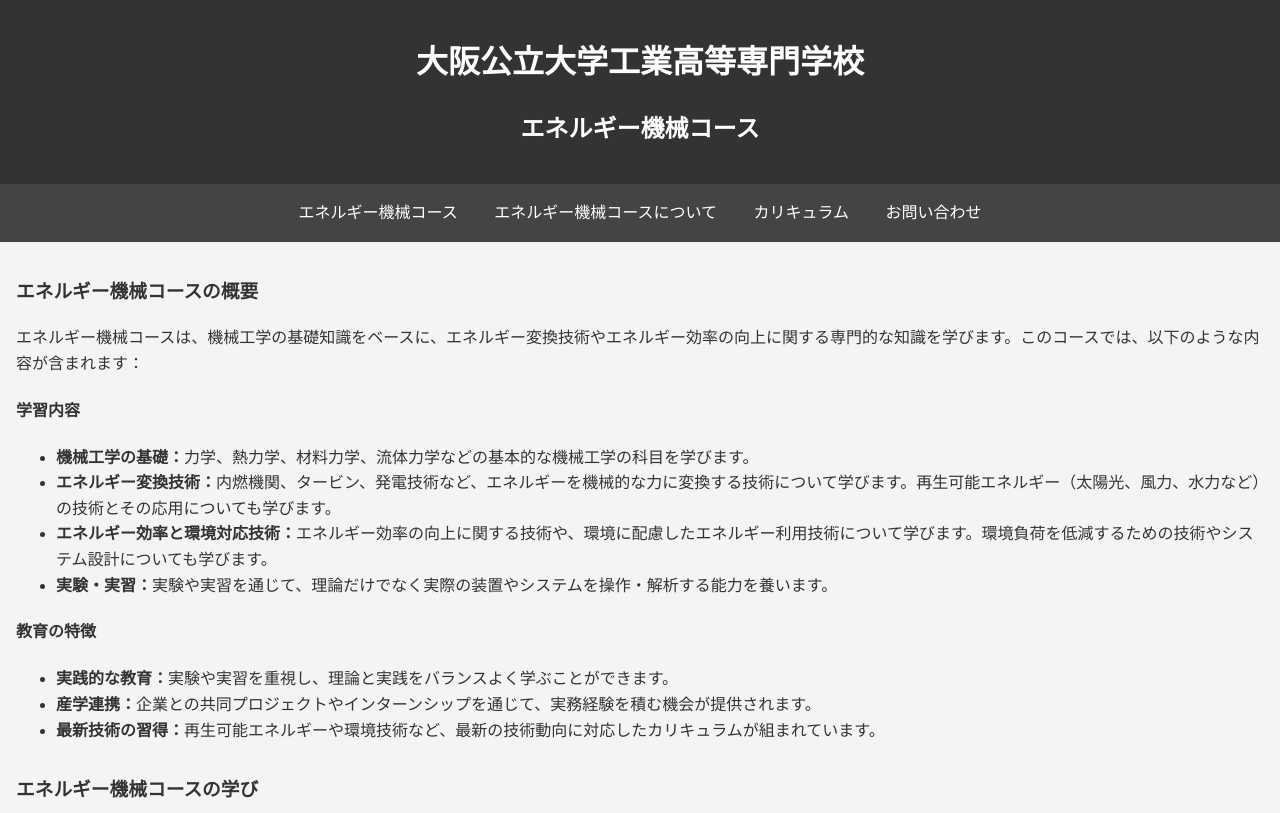
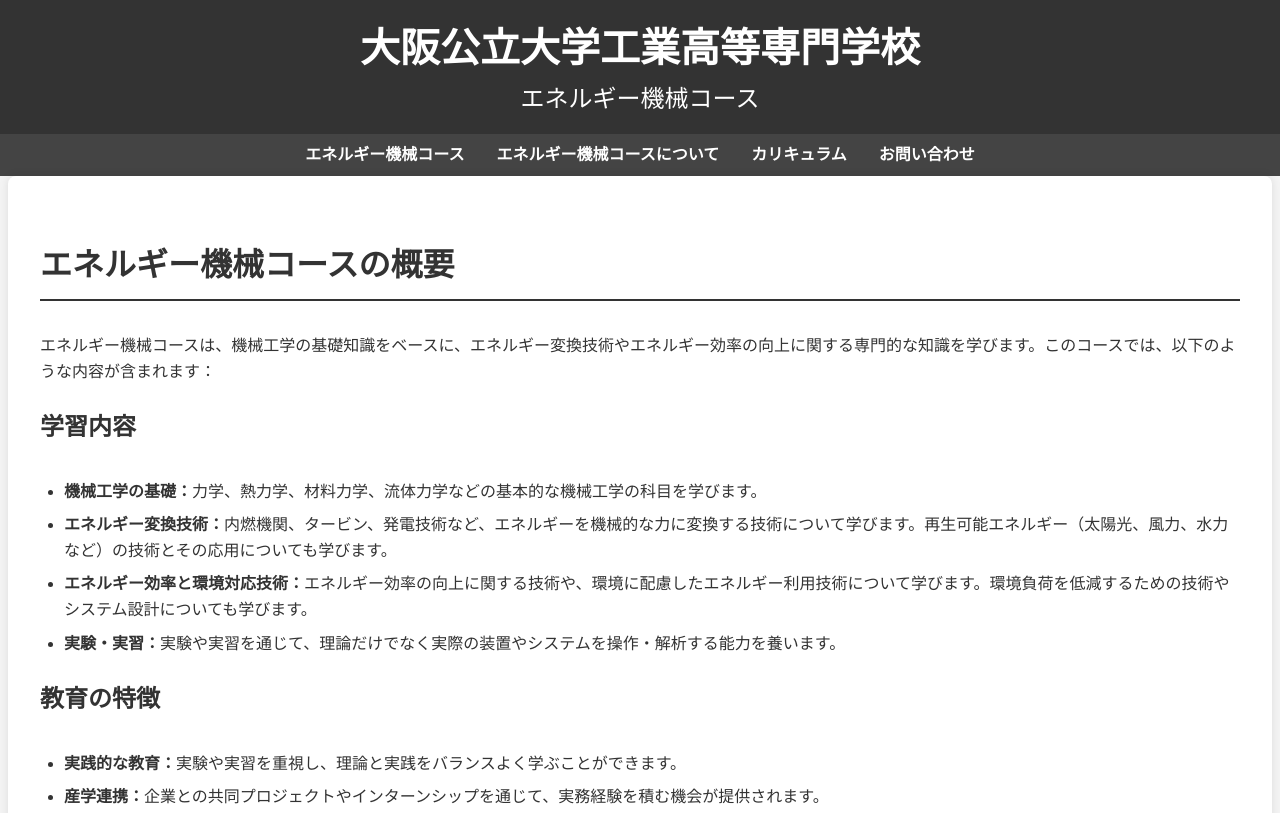
Before and after one commit to icefumi/rararasanimi, a plain HTML site: page index.html in a window 1280 px wide. Shown: the top 813 px of the page. Drawn offline with Linux system fonts and the light colour scheme.

Commit message:
Update main.css

```diff
--- a/main.css
+++ b/main.css
@@ -1,5 +1,5 @@
 body {
-    font-family: Arial, sans-serif;
+    font-family: 'Arial', sans-serif;
     line-height: 1.6;
     margin: 0;
     padding: 0;
@@ -7,6 +7,7 @@ body {
     color: #333;
 }
 
+/* ヘッダー */
 header {
     background: #333;
     color: #fff;
@@ -14,53 +15,120 @@ header {
     text-align: center;
 }
 
+header h1 {
+    margin: 0;
+    font-size: 2.5rem;
+}
+
+header h2 {
+    margin: 0;
+    font-size: 1.5rem;
+    font-weight: normal;
+}
+
+/* ナビゲーション */
+nav {
+    background: #444;
+    color: #fff;
+    padding: 0.5rem 0;
+}
+
 nav ul {
-    background: #444;
-    overflow: hidden;
-    color: #fff;
+    list-style: none;
     padding: 0;
-    text-align: center;
     margin: 0;
-    list-style: none;
+    display: flex;
+    justify-content: center;
 }
 
 nav ul li {
-    display: inline;
+    margin: 0 1rem;
 }
 
 nav ul li a {
+    color: #fff;
     text-decoration: none;
-    color: #fff;
-    padding: 1rem;
-    display: inline-block;
+    font-weight: bold;
 }
 
-main {
-    padding: 1rem;
+nav ul li a:hover {
+    text-decoration: underline;
 }
 
+/* メインコンテンツ */
+main {
+    padding: 2rem;
+    max-width: 1200px;
+    margin: 0 auto;
+    background: #fff;
+    box-shadow: 0 0 10px rgba(0, 0, 0, 0.1);
+    border-radius: 8px;
+}
+
+/* セクション */
 section {
     margin-bottom: 2rem;
 }
 
-img {
+section h3 {
+    font-size: 2rem;
+    border-bottom: 2px solid #333;
+    padding-bottom: 0.5rem;
+}
+
+section h4 {
+    font-size: 1.5rem;
+    margin-top: 1.5rem;
+}
+
+section ul {
+    list-style: disc;
+    padding-left: 1.5rem;
+}
+
+section ul li {
+    margin-bottom: 0.5rem;
+}
+
+/* 画像 */
+section img {
     max-width: 100%;
     height: auto;
+    display: block;
+    margin: 1rem auto;
+    border-radius: 8px;
 }
 
+/* フッター */
 footer {
+    text-align: center;
+    padding: 1rem 0;
     background: #333;
     color: #fff;
-    text-align: center;
-    padding: 1rem 0;
     position: fixed;
+    width: 100%;
     bottom: 0;
-    width: 100%;
 }
 
-@media (max-width: 600px) {
+/* レスポンシブデザイン */
+@media (max-width: 768px) {
+    nav ul {
+        flex-direction: column;
+    }
+
     nav ul li {
-        display: block;
         margin: 0.5rem 0;
     }
+
+    main {
+        padding: 1rem;
+    }
+
+    section h3 {
+        font-size: 1.5rem;
+    }
+
+    section h4 {
+        font-size: 1.25rem;
+    }
 }
```
